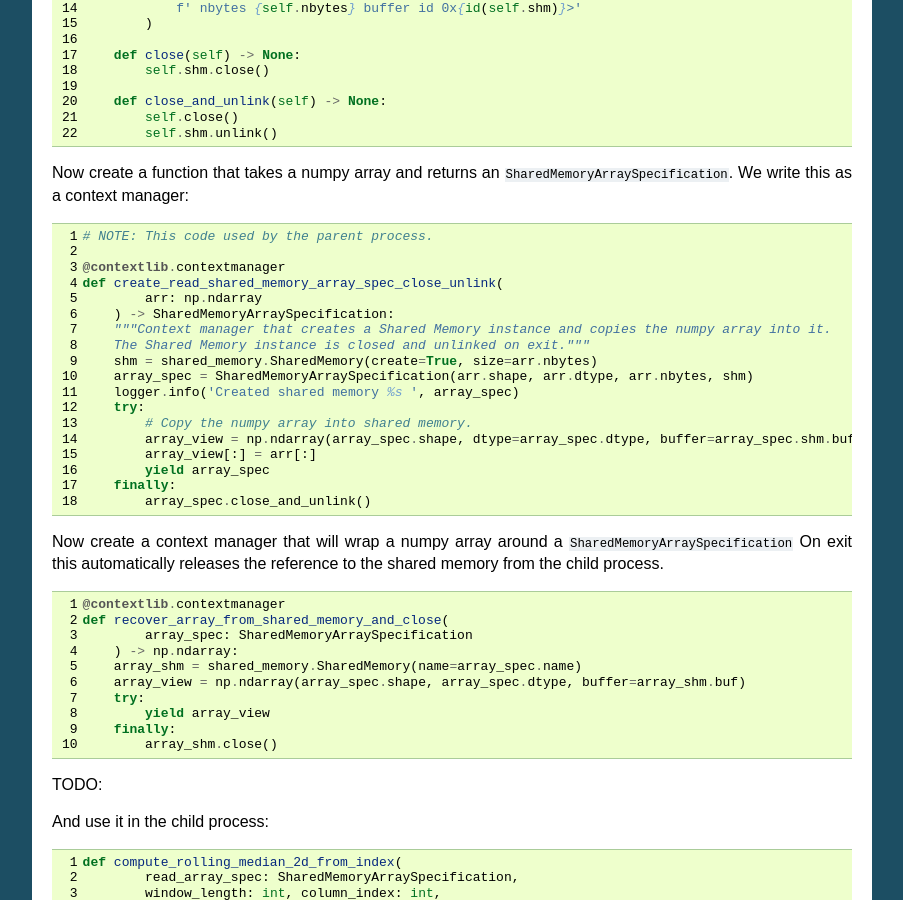
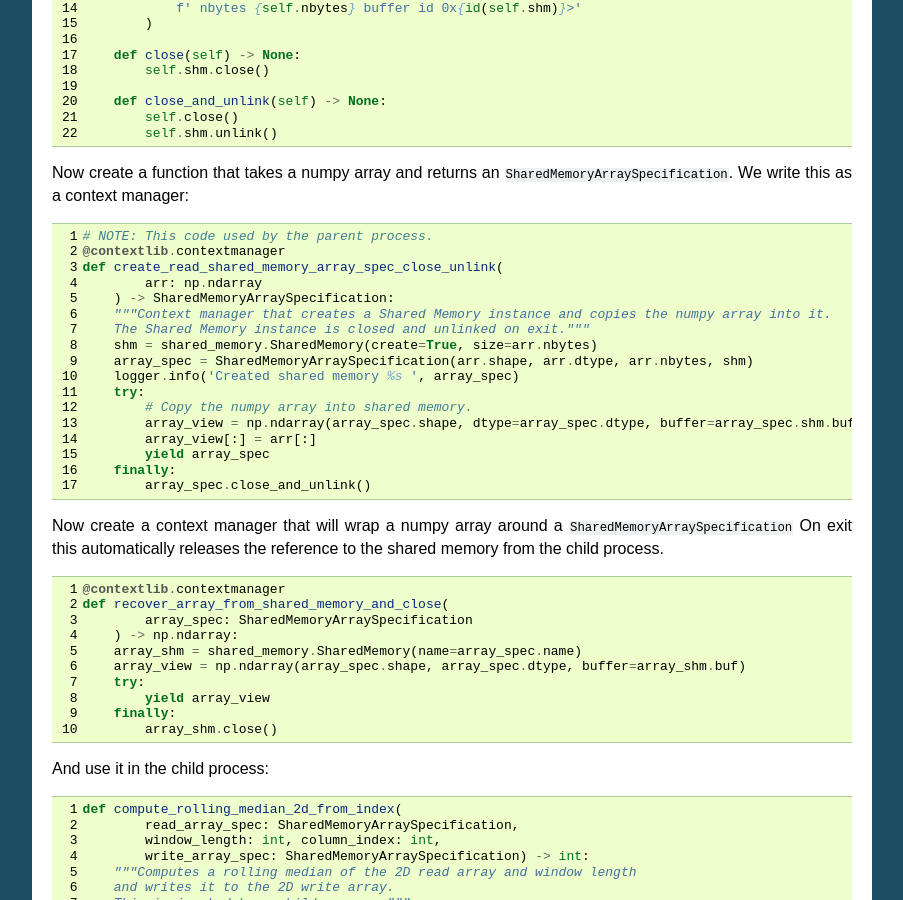
Before and after one commit to paulross/skiplist, a Sphinx documentation site: the page built from docs/source/rolling_median.rst, in a window 1280 px wide and 900 px high, scrolled down 3735 px. Shown: the whole window, without its empty margins (198-1101 px from the left). Built offline with Sphinx 7.4.7, drawn with Linux system fonts in a browser that asks for light colours.

Commit message:
Update rolling median with shared memory documentation.

```diff
--- a/docs/source/rolling_median.rst
+++ b/docs/source/rolling_median.rst
@@ -267,7 +267,6 @@
 .. code-block:: python
 
     # NOTE: This code used by the parent process.
-
     @contextlib.contextmanager
     def create_read_shared_memory_array_spec_close_unlink(
             arr: np.ndarray
@@ -302,7 +301,6 @@
         finally:
             array_shm.close()
 
-TODO:
 
 And use it in the child process:
 
@@ -439,13 +437,13 @@
 Running this on 16 column arrays with up to 1m rows with processes from 1 to 16 gives the following execution times.
 Mac OS X with 4 cores and hyper-threading:
 
-.. image:: plots/images/perf_rolling_median_shared_memory.png
-    :width: 640
+.. image::
+    plots/images/perf_rolling_median_shared_memory.png
 
 Comparing the **speed** of execution compared to a single process gives:
 
-.. image:: plots/images/perf_rolling_median_shared_memory_ratio.png
-    :width: 640
+.. image::
+    plots/images/perf_rolling_median_shared_memory_ratio.png
 
 Clearly there is some overhead so it is not really worth doing this for less that 10,000 rows.
 The number of processes equal to the number of CPUs is optimum, twice that *might* give a *small* advantage.
```
Also changed, not shown: docs/source/plots/images/perf_rolling_median_shared_memory.png, docs/source/plots/images/perf_rolling_median_shared_memory_ratio.png, 5 other files.
